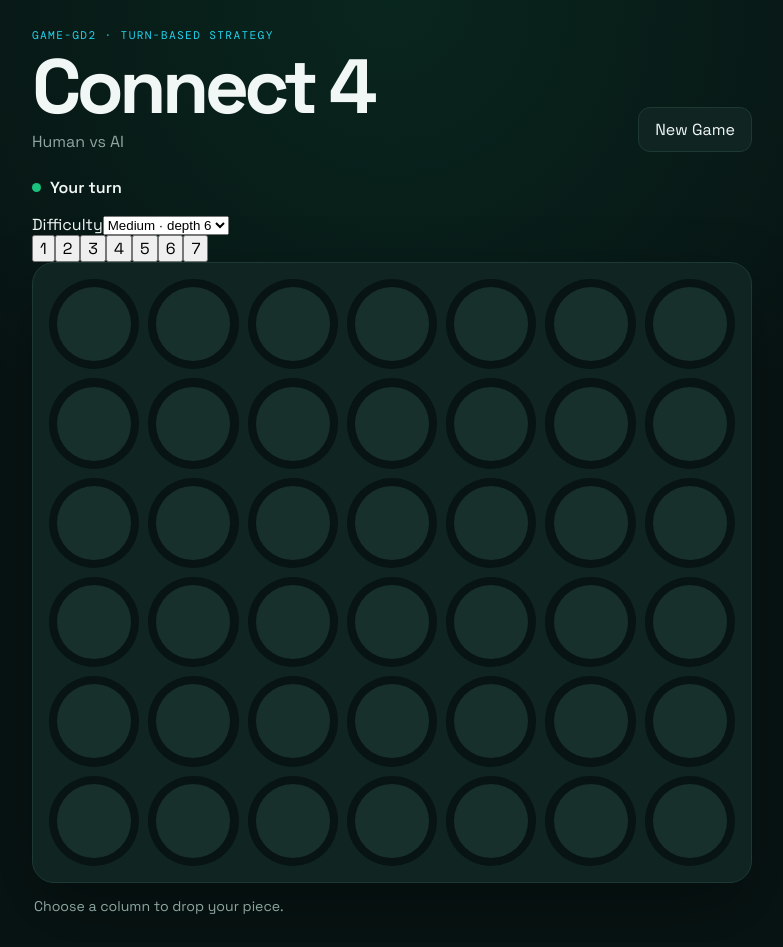
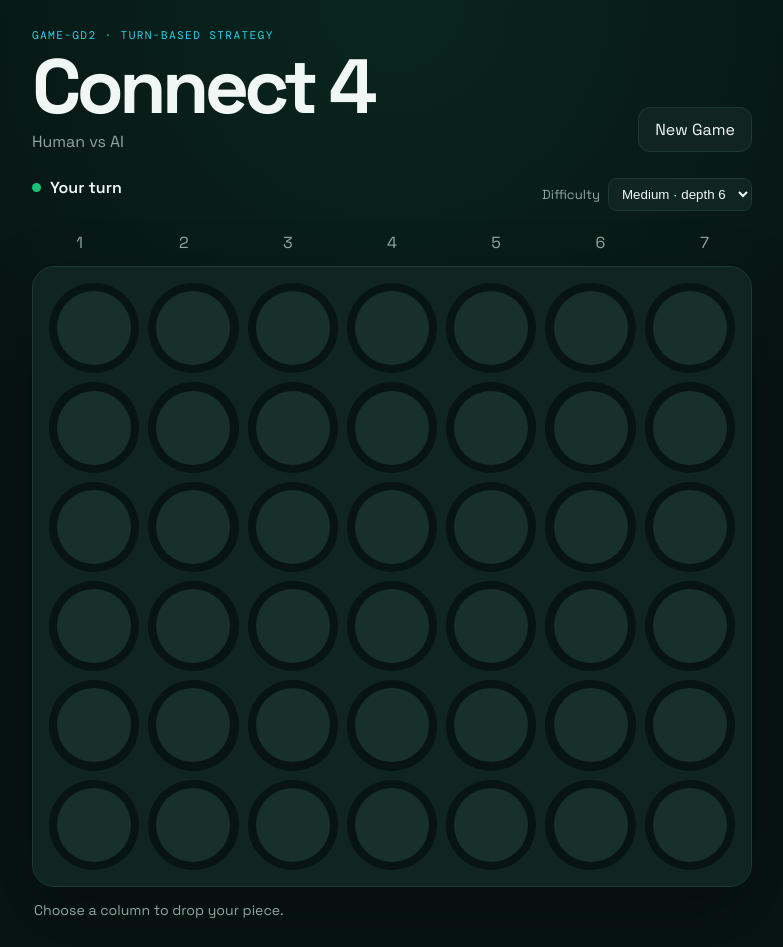
Before and after one commit to MasterDooom/connect4, a React (Vite) app: page / in a window 1280 px wide. Shown: the whole page, without its empty margins (248-1031 px from the left). Built offline with nearby package versions, Linux system fonts and the light colour scheme.

Commit message:
style: add difficulty and column controls

```diff
--- a/src/styles/global.css
+++ b/src/styles/global.css
@@ -13,6 +13,15 @@ h1 { margin:0; font-size:clamp(2.7rem,9vw,4.8rem); line-height:.9; letter-spacin
 .subtitle { margin:10px 0 0; color:#8fa7a0; }
 .new-game-button { flex:0 0 auto; border:1px solid #1c3934; border-radius:12px; padding:11px 16px; color:#f1f7f5; background:#102522; cursor:pointer; }
 .new-game-button:hover { border-color:#19c37d; }
+.controls-row { display:flex; align-items:center; justify-content:space-between; gap:16px; margin-bottom:12px; }
+.difficulty { display:flex; align-items:center; gap:8px; color:#8fa7a0; font-size:.82rem; }
+.difficulty select { border:1px solid #1c3934; border-radius:9px; padding:7px 9px; color:#f1f7f5; background:#102522; }
+.column-controls { display:grid; grid-template-columns:repeat(7,1fr); gap:clamp(5px,1.2vw,9px); margin-bottom:7px; }
+.column-button { border:1px solid transparent; border-radius:8px; padding:5px 0; color:#8fa7a0; background:transparent; cursor:pointer; }
+.column-button:hover:not(:disabled) { color:#19c37d; border-color:#1c3934; background:#0b1c1a; }
+.column-button:disabled { opacity:.25; cursor:default; }
+.footer-info { display:flex; align-items:center; justify-content:space-between; gap:16px; }
+.search-info { margin:14px 2px 0; color:#5f7770; font-family:'DM Mono',monospace; font-size:.7rem; }
 .status { display:flex; align-items:center; gap:9px; min-height:26px; margin-bottom:14px; font-weight:600; }
 .status-dot { width:9px; height:9px; border-radius:50%; background:#19c37d; }
 .status-dot.thinking { animation:pulse .9s ease-in-out infinite alternate; }
```
